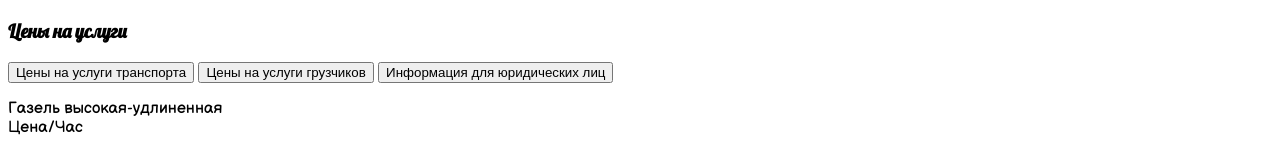
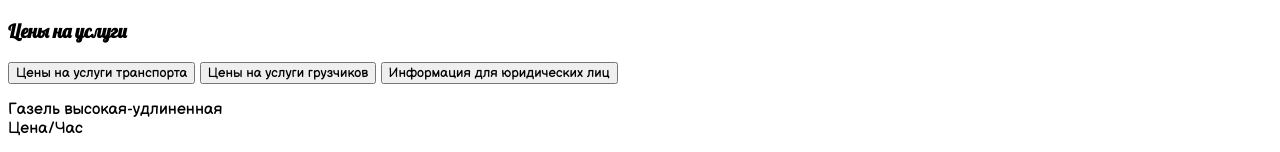
Before and after one commit to WebHeroSchool/html_rus3, a plain HTML site: page indextruck.html in a window 1280 px wide. Shown: the part 756-908 px from the top of the page. Drawn offline with Linux system fonts and the light colour scheme.

Commit message:
шрифт

```diff
--- a/style.css
+++ b/style.css
@@ -36,6 +36,9 @@ h1 {
 .section__title {
   font-family: 'Lobster', cursive;
 }
+button {
+  font-family: 'Balsamiq Sans', cursive;
+}
 .section__phone {
   font-weight: bold;
   font-size: 25px;
```
